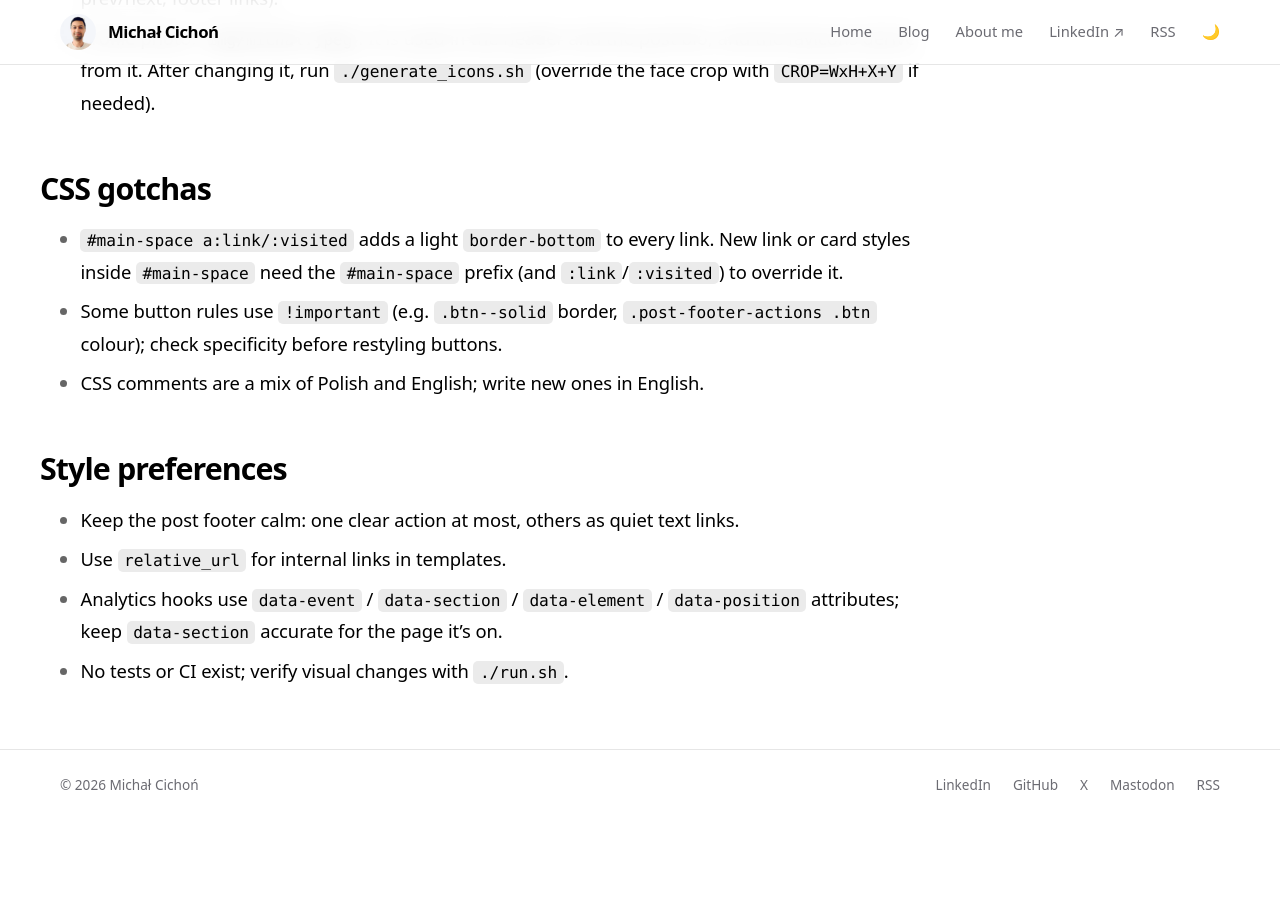
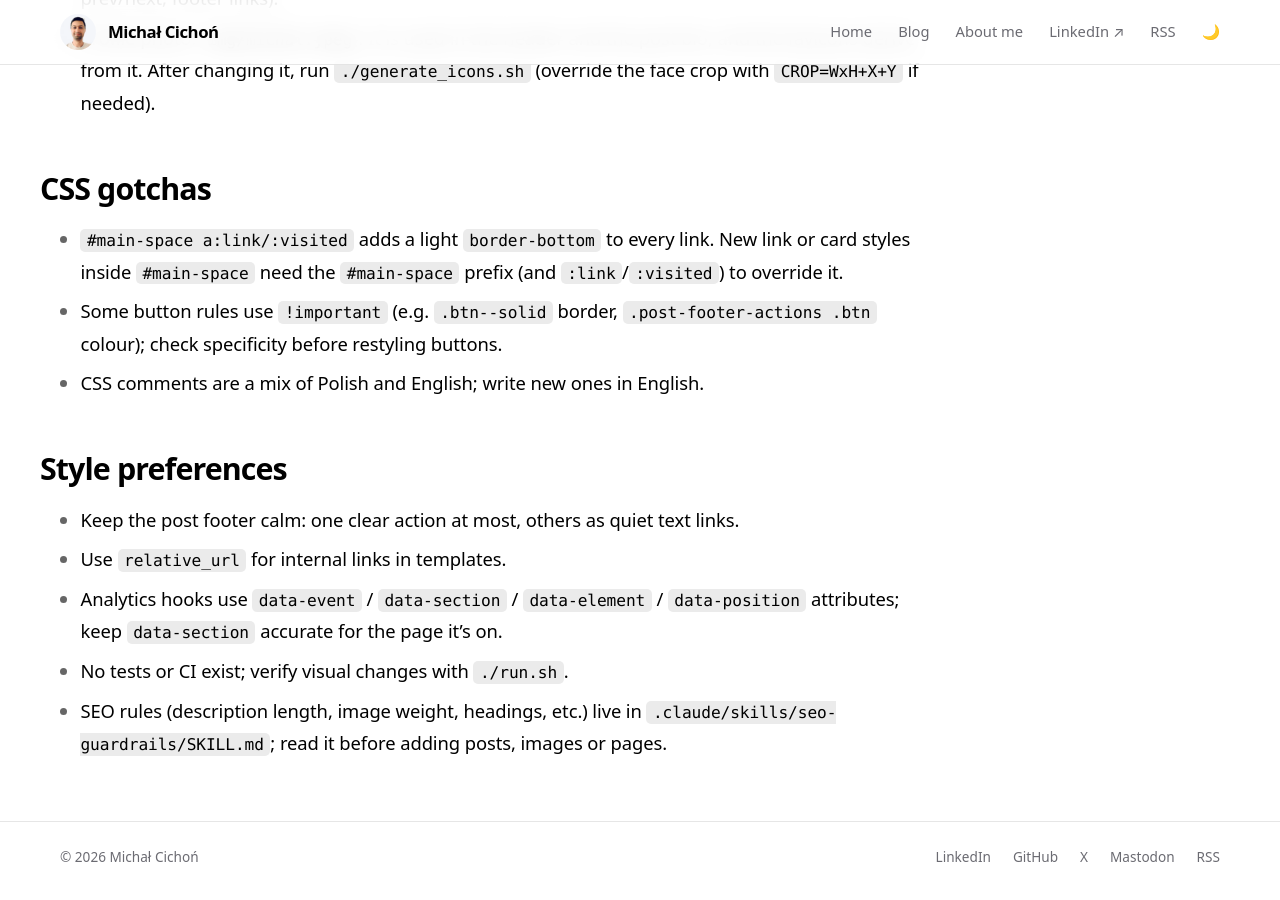
Before and after one commit to michalcichon/michalcichon.github.io, a Jekyll site: the page built from AGENTS.md, in a window 1280 px wide and 900 px high, scrolled down 935 px. Built offline with Jekyll 4.4.1, drawn with Linux system fonts in a browser that asks for light colours; our own code applies the rules of GitHub Pages for plain Markdown files; before the commit the page ends 1763 px from its top, so only the background shows below that.

Commit message:
Add SEO guardrails skill and reference it from AGENTS.md
Co-Authored-By: Claude Sonnet 5.5 <noreply@anthropic.com>

```diff
--- a/AGENTS.md
+++ b/AGENTS.md
@@ -26,3 +26,4 @@ Personal blog: Jekyll site on GitHub Pages (`github-pages` gem, Ruby >= 3.2). Se
 - Use `relative_url` for internal links in templates.
 - Analytics hooks use `data-event` / `data-section` / `data-element` / `data-position` attributes; keep `data-section` accurate for the page it's on.
 - No tests or CI exist; verify visual changes with `./run.sh`.
+- SEO rules (description length, image weight, headings, etc.) live in `.claude/skills/seo-guardrails/SKILL.md`; read it before adding posts, images or pages.
```
Also changed, not shown: .claude/skills/seo-guardrails/SKILL.md (added).
